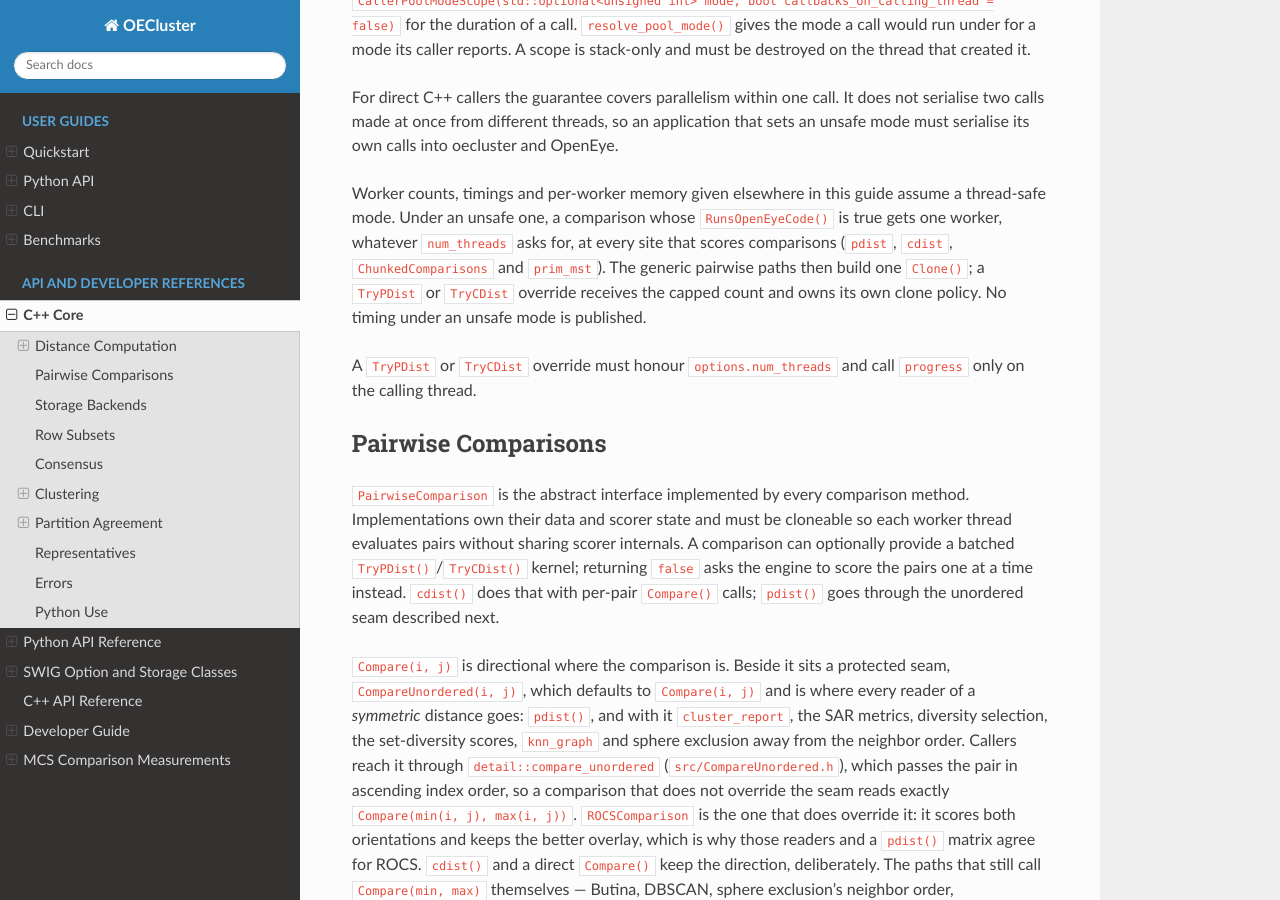
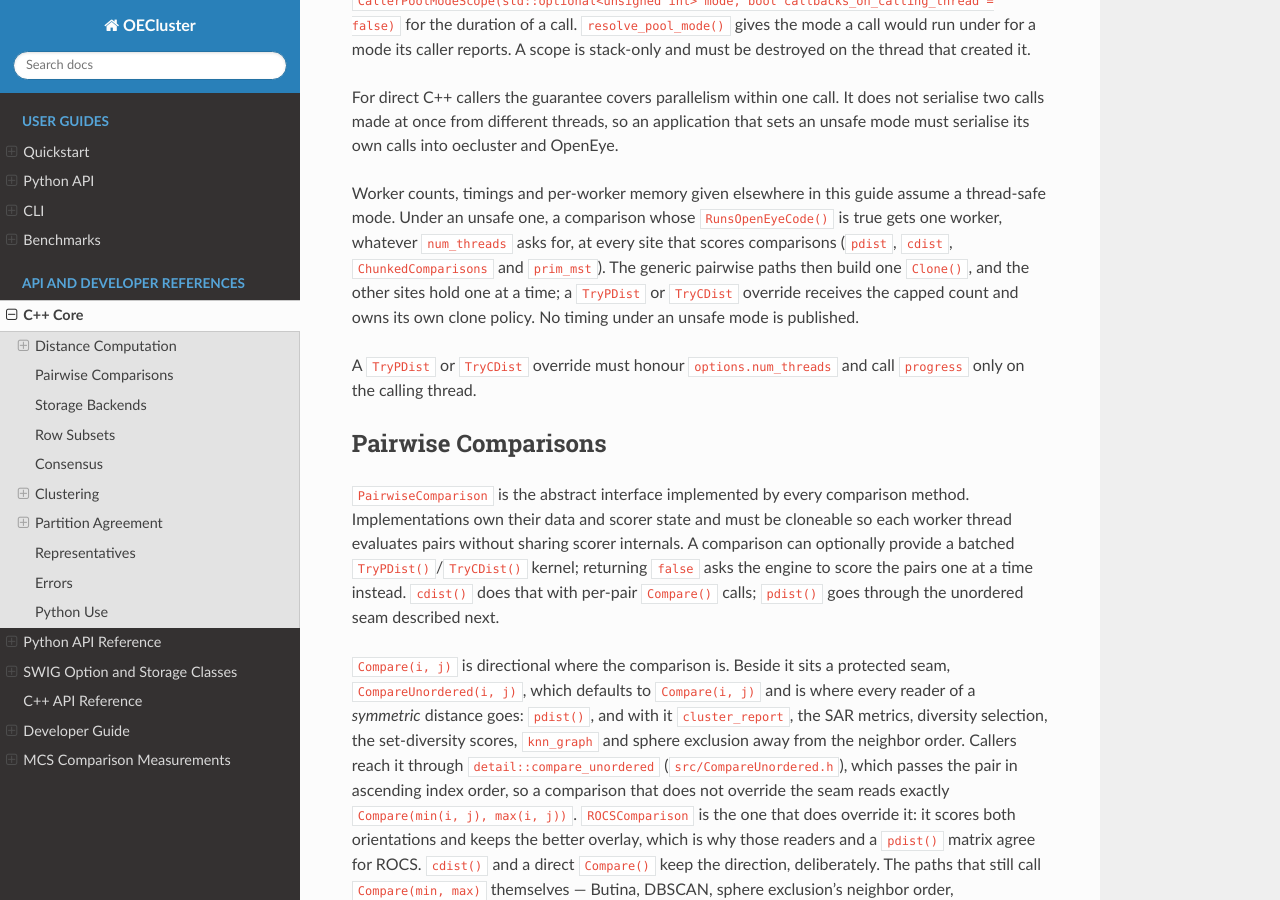
Before and after one commit to scott-arne/oecluster, a Sphinx documentation site: the page built from docs/cpp-core.md, in a window 1280 px wide and 900 px high, scrolled down 1326 px. Built offline with Sphinx 7.4.7 and the Read the Docs theme 3.1.0, drawn with Linux system fonts in a browser that asks for light colours; pages that are not in the unit, such as notebooks, are missing from menus; the version number is read from the project's files by our own code.

Commit message:
docs: qualify agglomerative's every-core promise, and say the other sites hold one clone at a time

```diff
--- a/docs/cpp-core.md
+++ b/docs/cpp-core.md
@@ -74,9 +74,10 @@
 assume a thread-safe mode. Under an unsafe one, a comparison whose
 `RunsOpenEyeCode()` is true gets one worker, whatever `num_threads` asks for,
 at every site that scores comparisons (`pdist`, `cdist`, `ChunkedComparisons`
-and `prim_mst`). The generic pairwise paths then build one `Clone()`; a
-`TryPDist` or `TryCDist` override receives the capped count and owns its own
-clone policy. No timing under an unsafe mode is published.
+and `prim_mst`). The generic pairwise paths then build one `Clone()`, and the
+other sites hold one at a time; a `TryPDist` or `TryCDist` override receives
+the capped count and owns its own clone policy. No timing under an unsafe
+mode is published.
 
 A `TryPDist` or `TryCDist` override must honour `options.num_threads` and call
 `progress` only on the calling thread.
```
Also changed, not shown: 1 other file.
